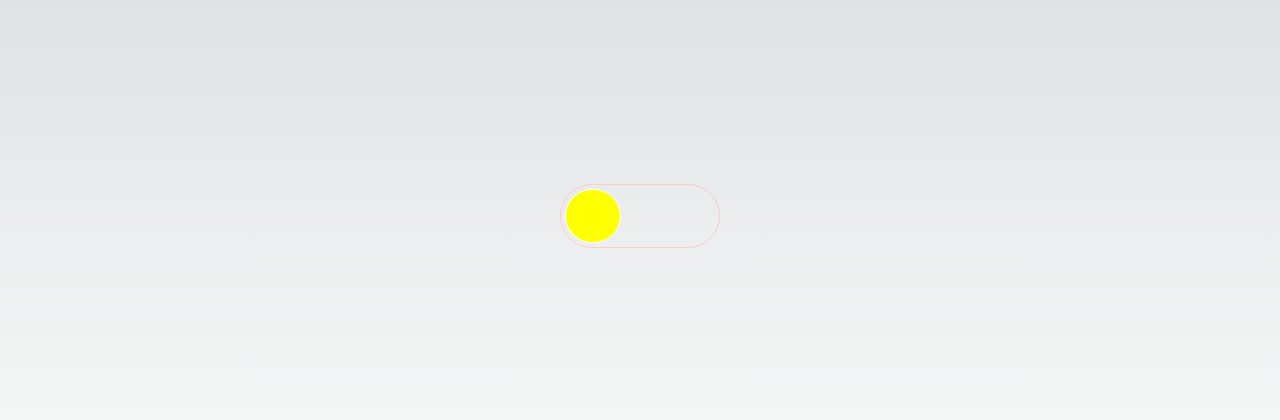
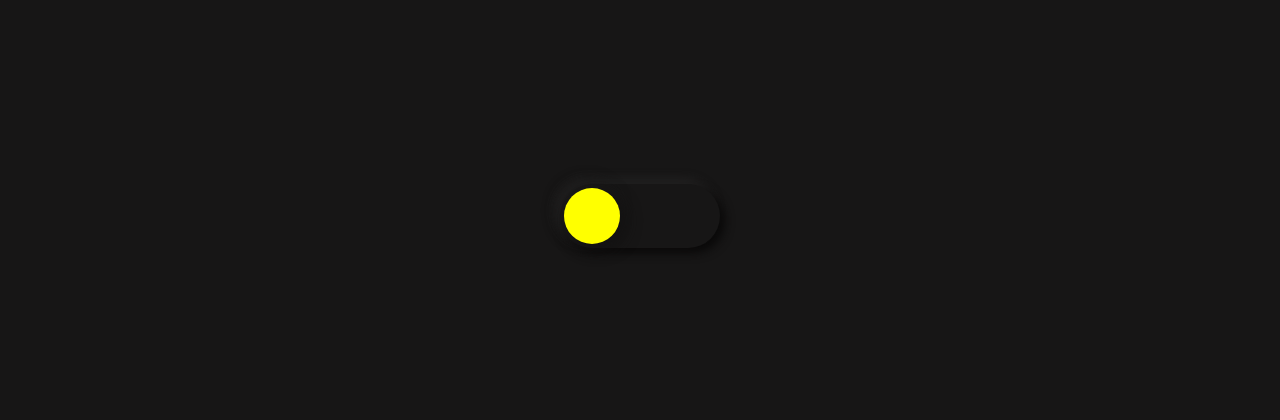
Before and after one commit to unnati2000/daily-frontend, a Next.js app: page /toggle in a window 1280 px wide. Shown: the part 184-604 px from the top of the page. Built offline with nearby package versions, Linux system fonts and the light colour scheme.

Commit message:
add neumorphism effect for dark mode

```diff
--- a/app/toggle/page.tsx
+++ b/app/toggle/page.tsx
@@ -18,16 +18,21 @@ const Toggle = () => {
   });
 
   return (
-    <div className="flex flex-col h-screen w-screen justify-center items-center">
+    <div className="flex flex-col h-screen w-screen justify-center items-center bg-[#171616]">
       <div
         onClick={() => setToggle(!toggle)}
-        className="border border-red-200 h-16 p-1 rounded-full cursor-pointer w-40 flex flex-col justify-center"
+        style={{
+          boxShadow: "5px 5px 10px #0a0909, -5px -5px 10px #242323",
+          background: "#171616",
+        }}
+        className="h-16 p-1 rounded-full cursor-pointer w-40 flex flex-col justify-center"
       >
         <motion.div
           style={{
             x,
             background: x.get() <= 45 ? "yellow" : "transparent",
             transition: "background ease-in-out 1s",
+            boxShadow: "5px 5px 16px #121111, -5px -5px 16px #1c1b1b",
           }}
           animate={{
             x: toggle ? 96 : 0,
@@ -38,7 +43,7 @@ const Toggle = () => {
               ease: "easeInOut",
             },
           }}
-          className="h-14 w-14 rounded-full border flex items-center justify-start border-white"
+          className="h-14 w-14 rounded-full flex items-center justify-start"
         >
           {x.get() >= 45 ? <WiMoonWaningCrescent4 size={96} /> : null}
         </motion.div>
```
